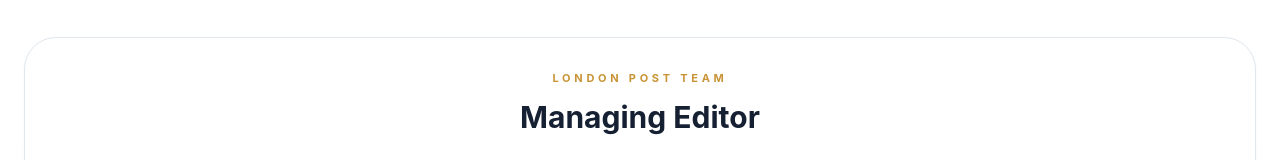
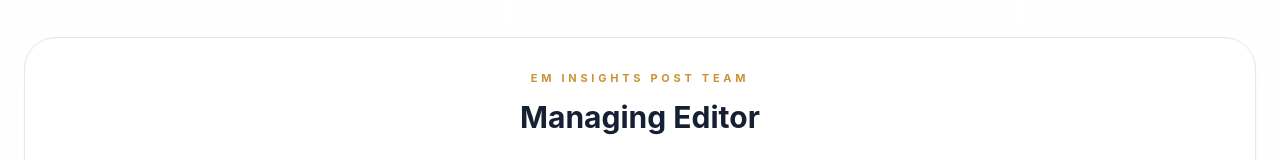
Before and after one commit to londonpostnewscom-bit/londonpostfrontend, a React (Vite) app: page /about/team in a window 1280 px wide. Shown: the part 355-515 px from the top of the page. Built offline with nearby package versions, Linux system fonts and the light colour scheme; no server answers.

Commit message:
Update TeamPage.tsx

```diff
--- a/src/pages/TeamPage.tsx
+++ b/src/pages/TeamPage.tsx
@@ -237,7 +237,7 @@ export function TeamPage() {
             >
               <div className="mx-auto max-w-3xl text-center">
                 <div className="text-[11px] font-bold uppercase tracking-[0.34em] text-accent">
-                  London Post Team
+                  Em Insights Post Team
                 </div>
                 <h2 className="mt-3 text-2xl font-bold text-ink lg:text-3xl">
                   {section.title}
```
